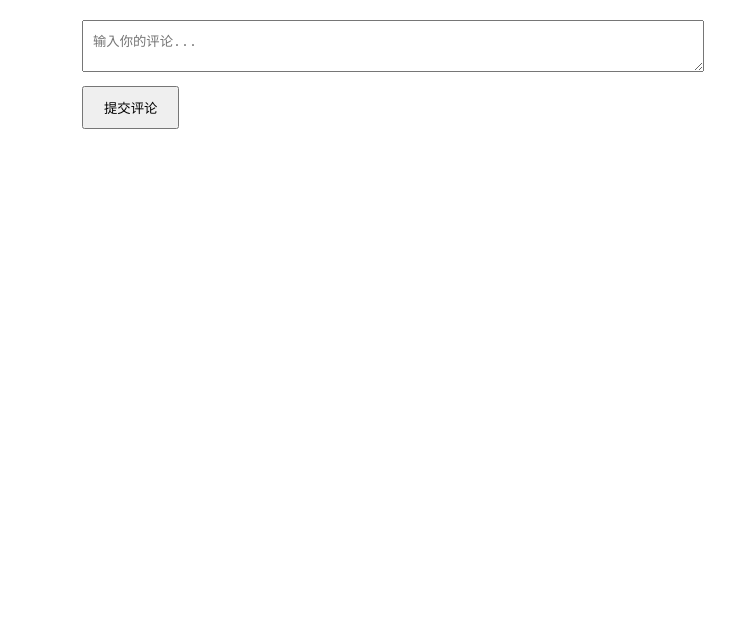
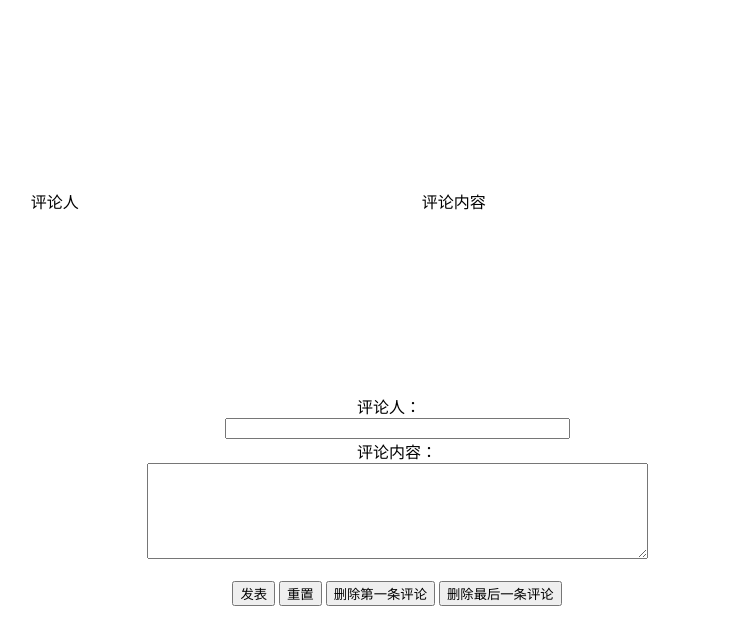
Before and after one commit to Llyjus/comment_test, a plain HTML site: page index.html in a window 1280 px wide. Shown: the whole page, without its empty margins (258-993 px from the left). Drawn offline with Linux system fonts and the light colour scheme.

Commit message:
Update index.html

```diff
--- a/index.html
+++ b/index.html
@@ -2,35 +2,64 @@
 <html lang="en">
 <head>
     <meta charset="UTF-8">
-    <meta name="viewport" content="width=device-width, initial-scale=1.0">
-    <title>评论功能示例</title>
-    <style>
-        body { font-family: Arial, sans-serif; }
-        .comment-box { width: 100%; max-width: 600px; margin: 20px auto; }
-        .comment { border-bottom: 1px solid #ccc; padding: 10px 0; }
-        .comment-input { width: 100%; padding: 10px; margin-bottom: 10px; }
-        .comment-button { padding: 10px 20px; }
-    </style>
+    <title>Title</title>
 </head>
 <body>
-    <div class="comment-box">
-        <textarea id="comment-input" class="comment-input" placeholder="输入你的评论..."></textarea>
-        <button id="comment-button" class="comment-button">提交评论</button>
-        <div id="comments"></div>
-    </div>
+<table width="800" border="1" align="center" cellspacing="0" cellpadding="0" height="600"
+       bordercolor="#FFFFFF"id="comment">
+    <tr>
+        <td width="18%" height="27" align="center">评论人</td>
+        <td width="82%" align="center">评论内容</td>
+    </tr>
 
-    <script>
-        document.getElementById('comment-button').addEventListener('click', function() {
-            var commentInput = document.getElementById('comment-input');
-            var commentText = commentInput.value;
-            if (commentText) {
-                var commentDiv = document.createElement('div');
-                commentDiv.className = 'comment';
-                commentDiv.textContent = commentText;
-                document.getElementById('comments').appendChild(commentDiv);
-                commentInput.value = '';
-            }
-        });
-    </script>
+    <tfoot>
+    <tr>
+     <td style="padding-left: 30px" colspan="2" align="center"><form name="form1" method="post" action="">
+    评论人：&nbsp;&nbsp;&nbsp;&nbsp;<br><input name="person" type="text" id="person" size="40"><br>
+    评论内容：<br><textarea name="content" id="content" cols="60" rows="6"></textarea>
+     </form><br>
+
+        <input name="Button" type="button" value="发表" onclick="add_()">
+<input name="Reset" type="reset" value="重置">
+<input name="Button" type="button" value="删除第一条评论" onclick="delete_first()">
+            <input name="Button" type="button" value="删除最后一条评论" onclick="delete_last()">
+     </td> </tr></tfoot>
+
+
+
+</table>
+<script>
+    function add_() {
+        var person=document.createTextNode(form1.person.value);
+        var content=document.createTextNode(form1.content.value);
+        var td_person=document.createElement("td");
+        var td_content=document.createElement("td");
+        var tr=document.createElement("tr");
+        var tbody=document.createElement("tbody");
+        td_person.appendChild(person);
+        td_content.appendChild(content);
+        tr.appendChild(td_person);
+        tr.appendChild(td_content);
+        tbody.appendChild(tr);
+        var tComment = document.getElementById("comment");
+        tComment.appendChild(tbody);
+        form1.person.value="";
+        form1.content.value="";
+    }
+
+    function delete_first() {
+        var tComment=document.getElementById("comment");
+        if(tComment.rows.length>1){
+            tComment.deleteRow(1);
+        }
+    }
+
+    function delete_last() {
+        var tComment=document.getElementById("comment");
+        if(tComment.rows.length>1){
+            tComment.deleteRow(tComment.rows.length-1);
+        }
+    }
+</script>
 </body>
 </html>
```
